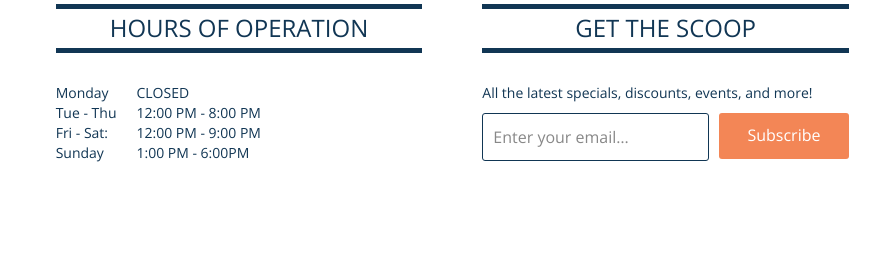
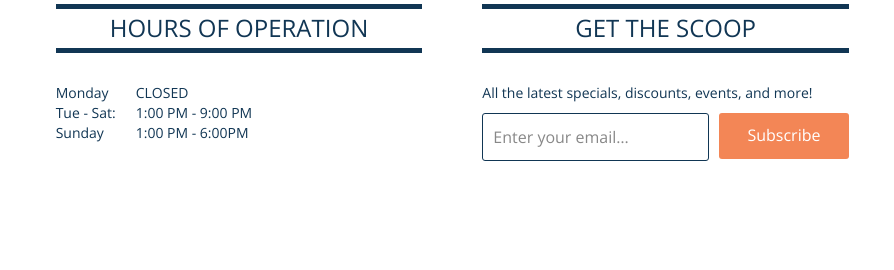
Before and after one commit to JAStanton/sweetbreezeicecream, a plain HTML site: page index.html in a window 1280 px wide. Shown: the part 542-812 px from the top of the page, 386-1280 px from the left. Drawn offline with nearby package versions, Linux system fonts and the light colour scheme.

Commit message:
adjust times

```diff
--- a/index.html
+++ b/index.html
@@ -57,12 +57,8 @@
                 <td>CLOSED</td>
               </tr>
               <tr>
-                <td>Tue - Thu</td>
-                <td>12:00 PM - 8:00 PM</td>
-              </tr>
-              <tr>
-                <td>Fri - Sat:</td>
-                <td>12:00 PM - 9:00 PM</td>
+                <td>Tue - Sat:</td>
+                <td>1:00 PM - 9:00 PM</td>
               </tr>
               <tr>
                 <td>Sunday</td>
```
